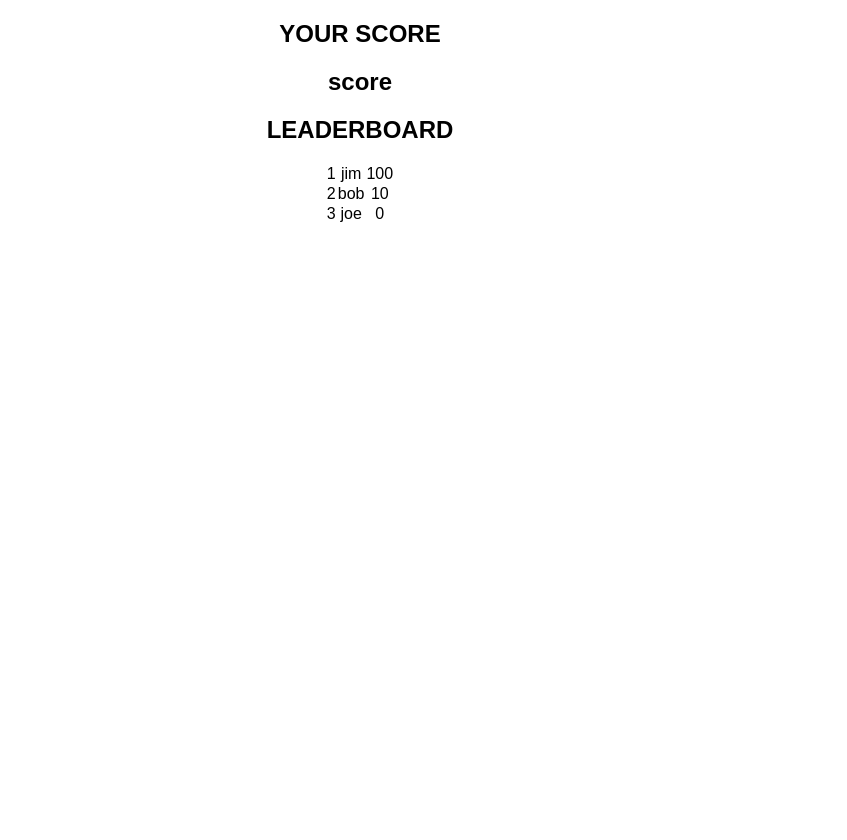
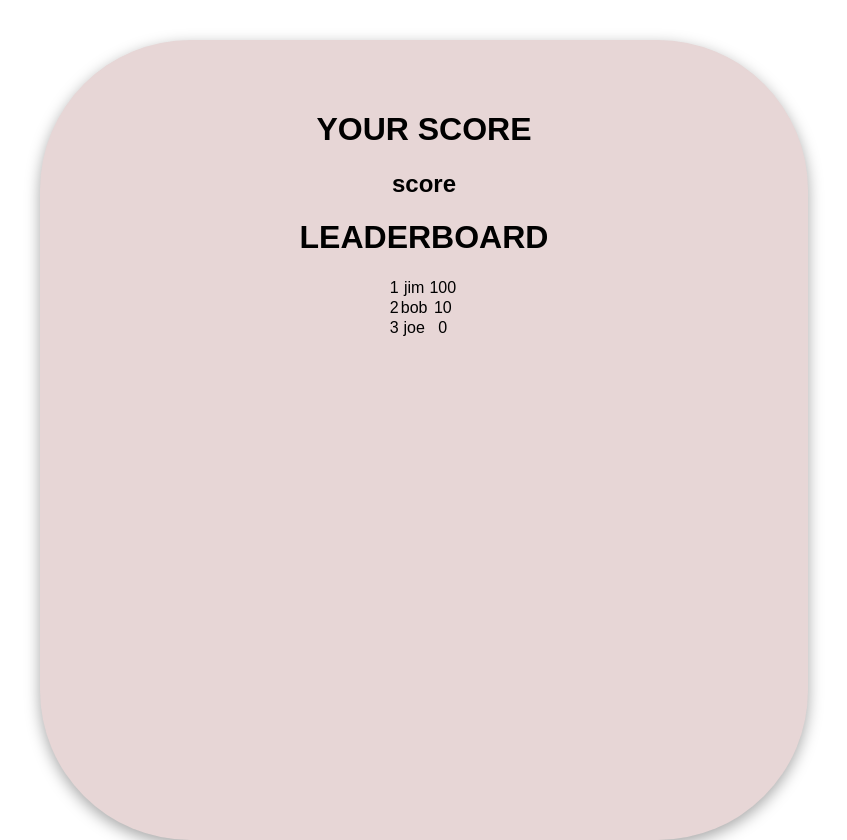
Before and after one commit to la-gr/temporary-namee, a website built with Vite: page src/leaderboard.html in a window 1280 px wide. Shown: the whole page, without its empty margins (280-1127 px from the left). Before the commit the page ends 800 px from the top, so only its background shows below. Built offline with nearby package versions, Linux system fonts and the light colour scheme.

```diff
--- a/src/leaderboard.css
+++ b/src/leaderboard.css
@@ -9,8 +9,34 @@
     font-style: normal;
 }
 
-body{
+.score{
+
+}
+
+.body{
+    display: flex;
+    justify-content: center;
+    align-items: center;
+    flex-direction: column;
+}
+
+.container{
+    position: absolute;
+    top: 5%;
+    left: 25%;
     text-align: center;
+    background-color: #e7d6d6;
+    width: 768px;
+    max-width: 100%;
+    min-height: 800px;
+    /*position: relative;*/
+    border-radius: 150px;
+    box-shadow: 0 5px 15px rgba(0, 0, 0, 0.35);
+    padding: 50px;
+}
+
+.leaderboard-container{
+    ;
 }
 
 table{
--- a/src/leaderboard.html
+++ b/src/leaderboard.html
@@ -24,13 +24,14 @@
 <!--</style>-->
 
 <body>
-<section class="score">
+<div class="container">
+  <div class="score">
     <h1>YOUR SCORE</h1>
     <h2>score</h2>
     <!--  <h2><span id= "score"></span></h2>-->
-</section>
+  </div>
 
-<section class="ranking">
+  <div class="leaderboard-container">
     <h1>LEADERBOARD</h1>
     <table>
       <thead>
@@ -38,13 +39,16 @@
         <th>Rank</th>
         <th>Name</th>
         <th>Score</th>
+        <th>Date</th>
       </tr>
       </thead>
       <tbody id="leaderboard">
 
       </tbody>
     </table>
-</section>
+  </div>
+</div>
+
 
 <script src="leaderboard.js"></script>
 
--- a/src/leaderboard.js
+++ b/src/leaderboard.js
@@ -1,7 +1,7 @@
 let data = [
-  {name:"bob", score:10},
-  {name:"jim", score:100},
-  {name:"joe", score:0},
+  {name:"bob", score:10, date:""},
+  {name:"jim", score:100, date:""},
+  {name:"joe", score:0, date:""},
 ];
 
 //display leaderboard
@@ -23,6 +23,7 @@
         <td>${index + 1}</td>
         <td>${data.name}</td>
         <td>${data.score}</td>
+        <td>${data.date}</td>
     </tr>`;
     leaderboard.innerHTML += row;
   });
```
Lines whose indentation alone changed are shown as unchanged.
